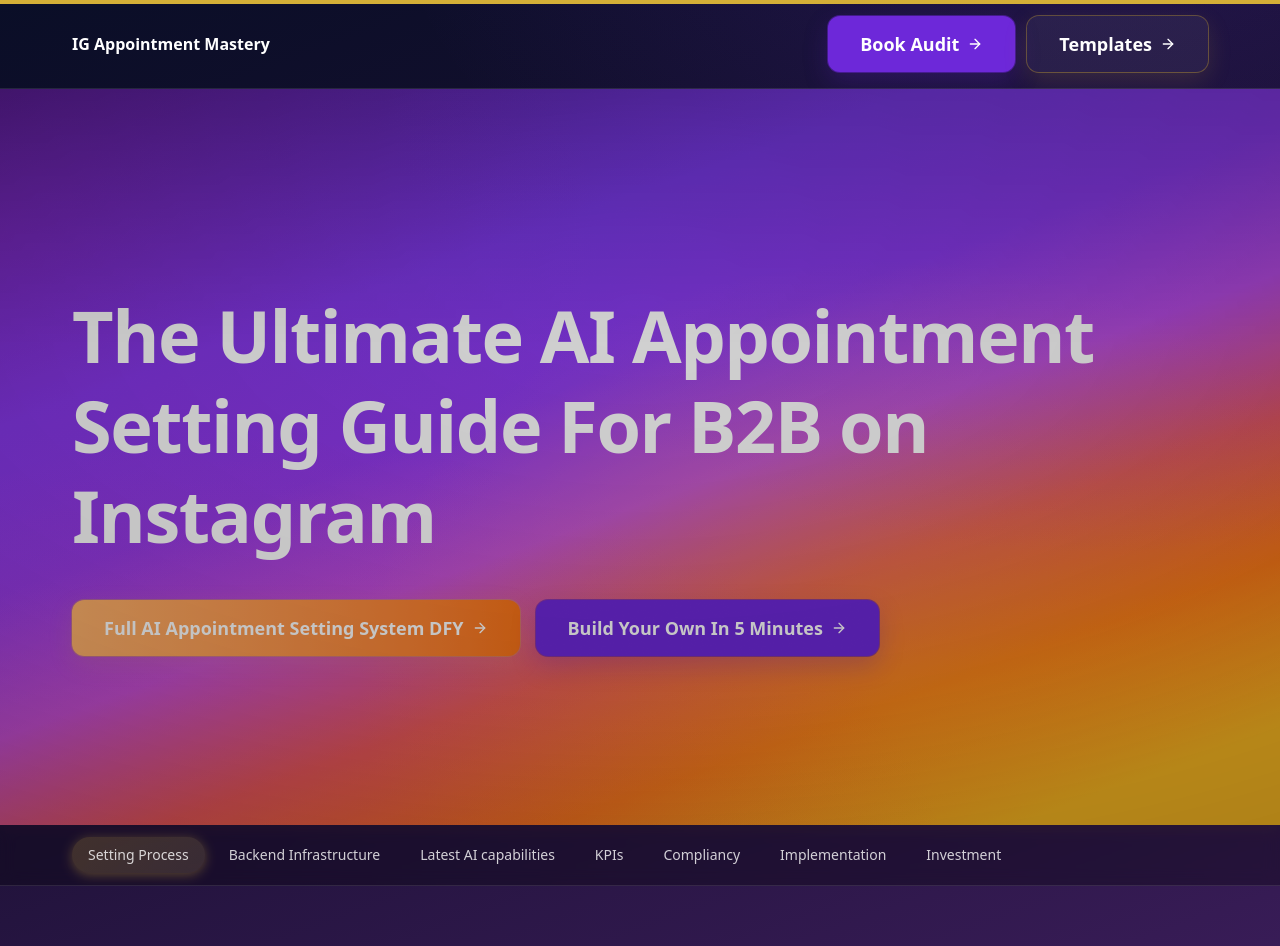
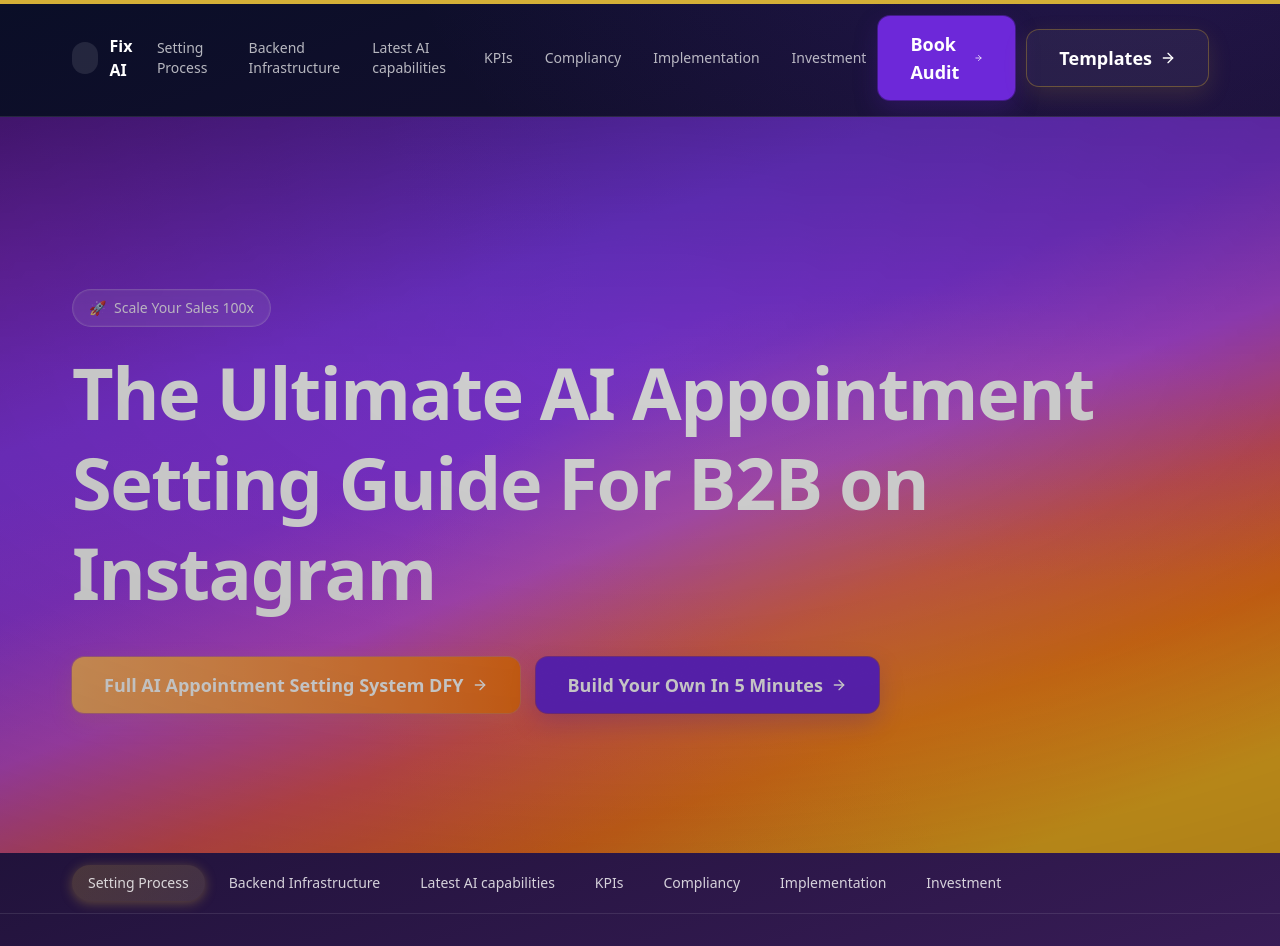
Before and after one commit to FixAIus/ultimate_Resource, a Next.js app: page / in a window 1280 px wide. Shown: the top 946 px of the page. Built offline with nearby package versions, Linux system fonts and the light colour scheme; no server answers.

Commit message:
feat(nav): non-sticky nav with Fix AI brand and section links; feat(hero): promo pill above headline

```diff
--- a/src/components/layout/SiteHeader.tsx
+++ b/src/components/layout/SiteHeader.tsx
@@ -1,11 +1,22 @@
 import Link from "next/link";
 import { Button } from "@/components/ui/Button";
+import { SECTIONS } from "@/lib/constants";
 
 export function SiteHeader() {
   return (
     <header className="border-b border-white/10">
       <div className="max-w-content mx-auto container-px py-4 flex items-center justify-between">
-        <Link href="/" className="font-semibold">IG Appointment Mastery</Link>
+        <div className="flex items-center gap-3">
+          <div className="h-8 w-8 rounded-full bg-white/10" aria-hidden />
+          <Link href="/" className="font-semibold">Fix AI</Link>
+        </div>
+        <nav className="hidden md:flex items-center gap-2">
+          {SECTIONS.map(({ id, label }) => (
+            <a key={id} href="#tabs" className="text-white/70 hover:text-white text-sm rounded-full px-3 py-1.5">
+              {label}
+            </a>
+          ))}
+        </nav>
         <div className="hidden sm:flex items-center gap-3">
           <Button href="#book-audit" variant="secondary">Book Audit</Button>
           <Button href="/resources/templates" variant="tertiary">Templates</Button>
--- a/src/components/layout/StickyTabs.tsx
+++ b/src/components/layout/StickyTabs.tsx
@@ -8,10 +8,9 @@
 type Props = { activeId: string; onChange: (id: string) => void };
 
 export function StickyTabs({ activeId, onChange }: Props) {
-  // Do not auto-scroll on state change; we will only change active content
-
+  // Non-sticky tabs bar per requirements
   return (
-    <div id="tabs" className="sticky top-0 z-40 backdrop-blur supports-[backdrop-filter]:bg-black/30 border-b border-white/10">
+    <div id="tabs" className="border-b border-white/10">
       <nav className="max-w-content mx-auto container-px overflow-x-auto">
         <ul className="flex gap-2 py-3">
           {SECTIONS.map(({ id, label }) => (
--- a/src/components/sections/Hero.tsx
+++ b/src/components/sections/Hero.tsx
@@ -10,6 +10,10 @@
       <div className="max-w-content mx-auto container-px w-full">
         <div className="grid lg:grid-cols-12 gap-8 items-center">
           <div className="lg:col-span-12 max-w-5xl">
+            <div className="inline-flex items-center gap-2 rounded-full px-4 py-2 bg-white/10 backdrop-blur border border-white/20 text-sm text-white/90 mb-5 shadow-[inset_0_0_0_1px_rgba(255,255,255,0.06)]">
+              <span>🚀</span>
+              <span>Scale Your Sales 100x</span>
+            </div>
             <motion.h1
               initial={{ opacity: 0, y: 16 }}
               animate={{ opacity: 1, y: 0 }}
```
